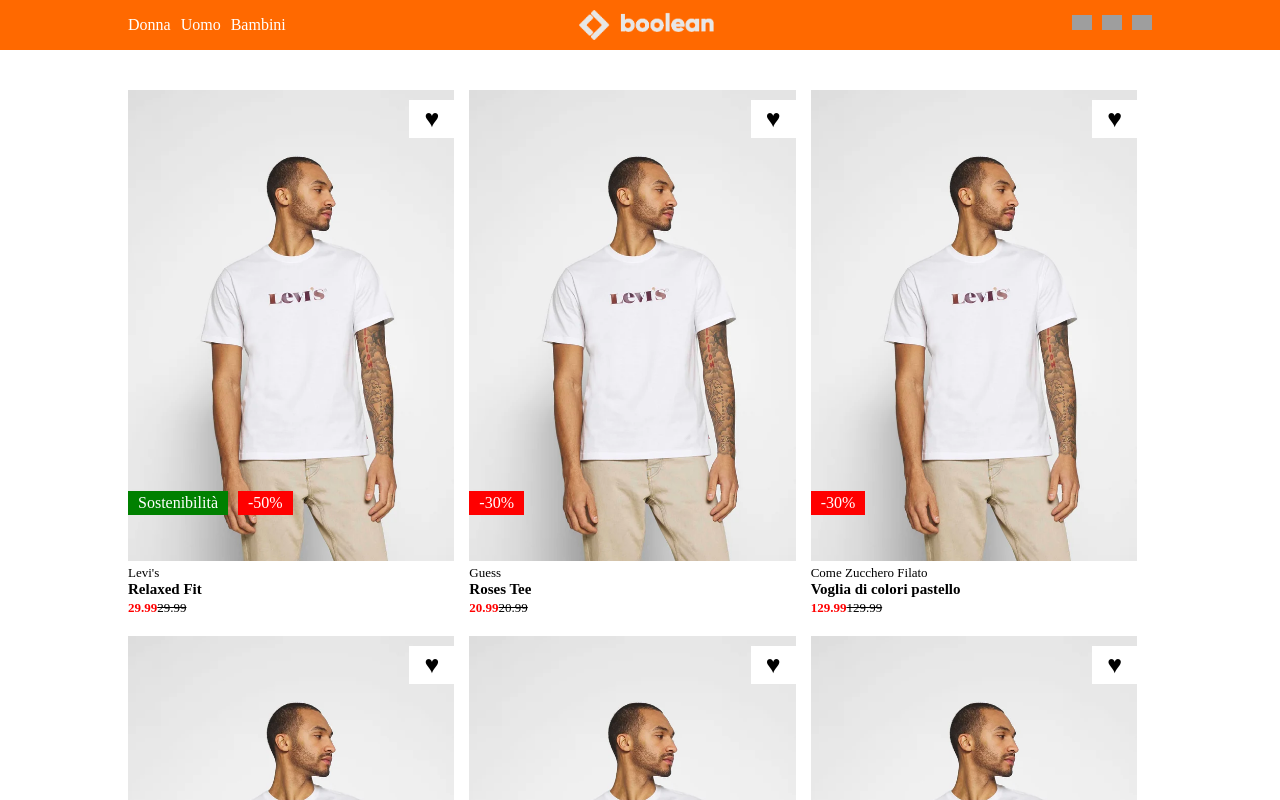
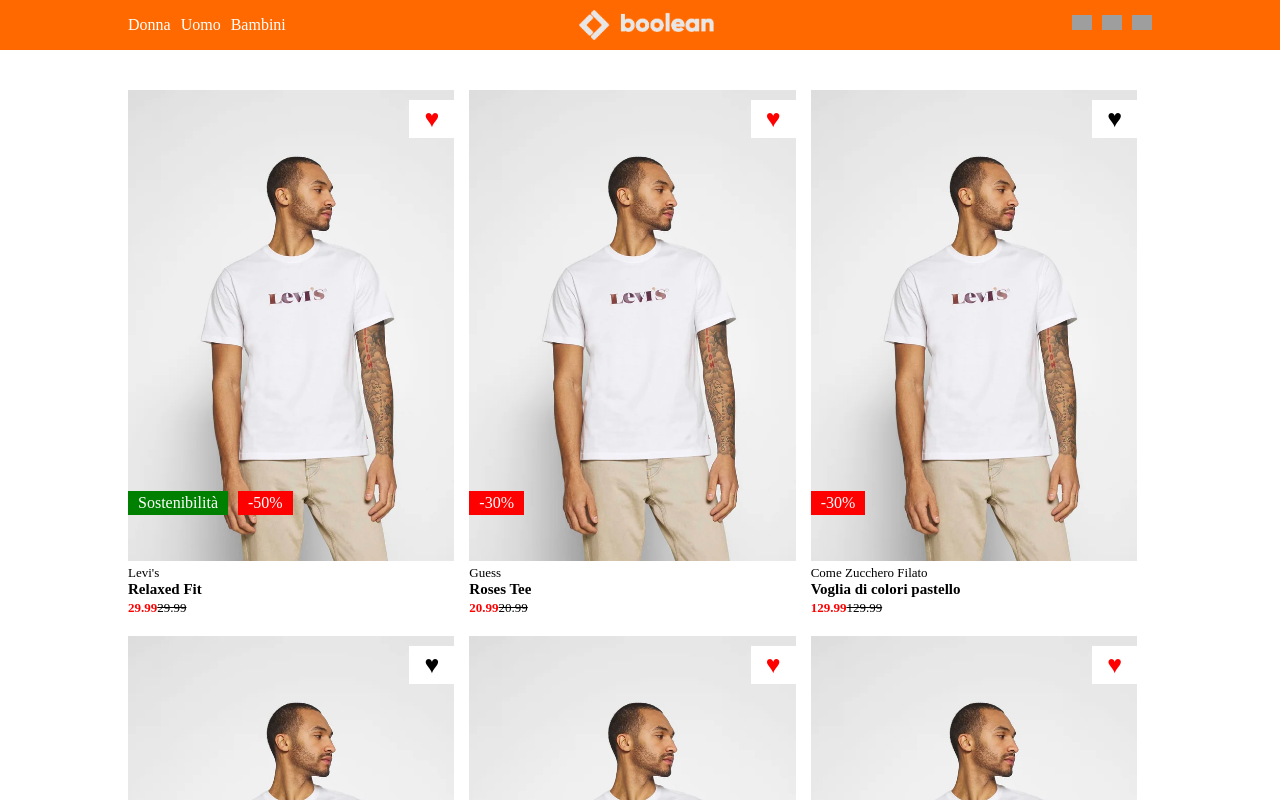
Before and after one commit to LuigiRiva99/vite-boolando, a Vue app: page / in a window 1280 px wide. Shown: the top 800 px of the page. Built offline with nearby package versions, Linux system fonts and the light colour scheme; grey boxes are pictures that could not be loaded.

Commit message:
ADD: favourites heart color

```diff
--- a/src/components/AppCard.vue
+++ b/src/components/AppCard.vue
@@ -5,7 +5,7 @@
         return {
 
         }
-    }
+    },
 }
 </script>
 
@@ -14,15 +14,15 @@
 <div class="col-4">
     <div class="product-item">
         <div class="product-photo">
-            <img src="../assets/img/1.webp" alt="Relaxed fit tee unisex">
-            <div class="product-flags">
+            <img  src="../assets/img/1.webp" alt="Relaxed fit tee unisex">
+            <div class="product-flags" >
                 <span v-for="badge in element.badges" :class="badge.type">{{badge.value}}</span>
                 <!-- <span class="label">Sostenibilità</span> -->
             </div>
             <div class="overlay">
                 <a href=""><img src="../assets/img/1b.webp" alt=""></a>
             </div>
-            <span class="favourites">
+            <span class="favourites" :class="element.isInFavorites === true ? 'fav' : ''">
                 <a href="">&hearts;</a>
             </span>
         </div>
@@ -96,7 +96,7 @@
     opacity: 1;
 }
 
-.favourites:hover{
+.favourites:hover, .fav{
     color: $red;
 }
 
```
